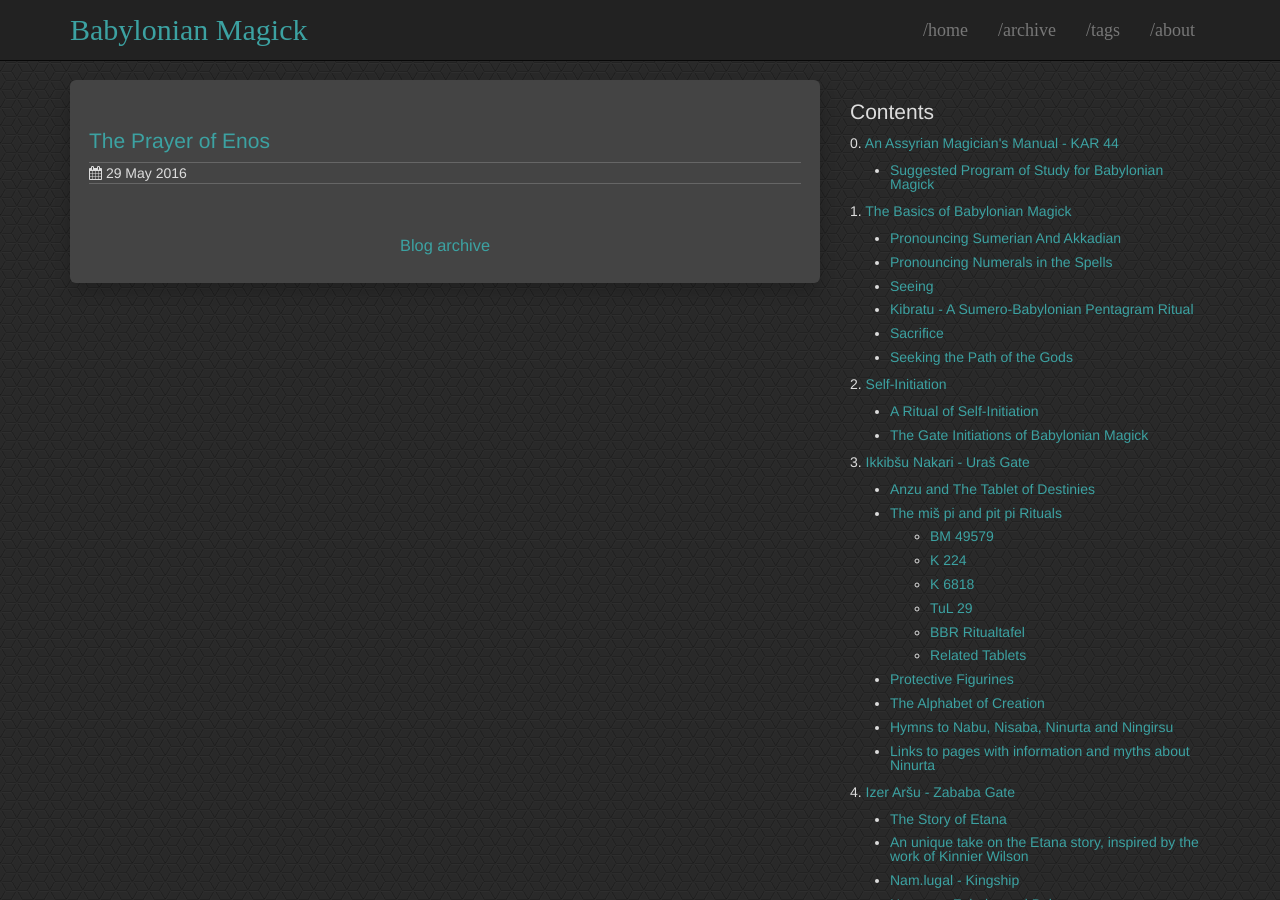
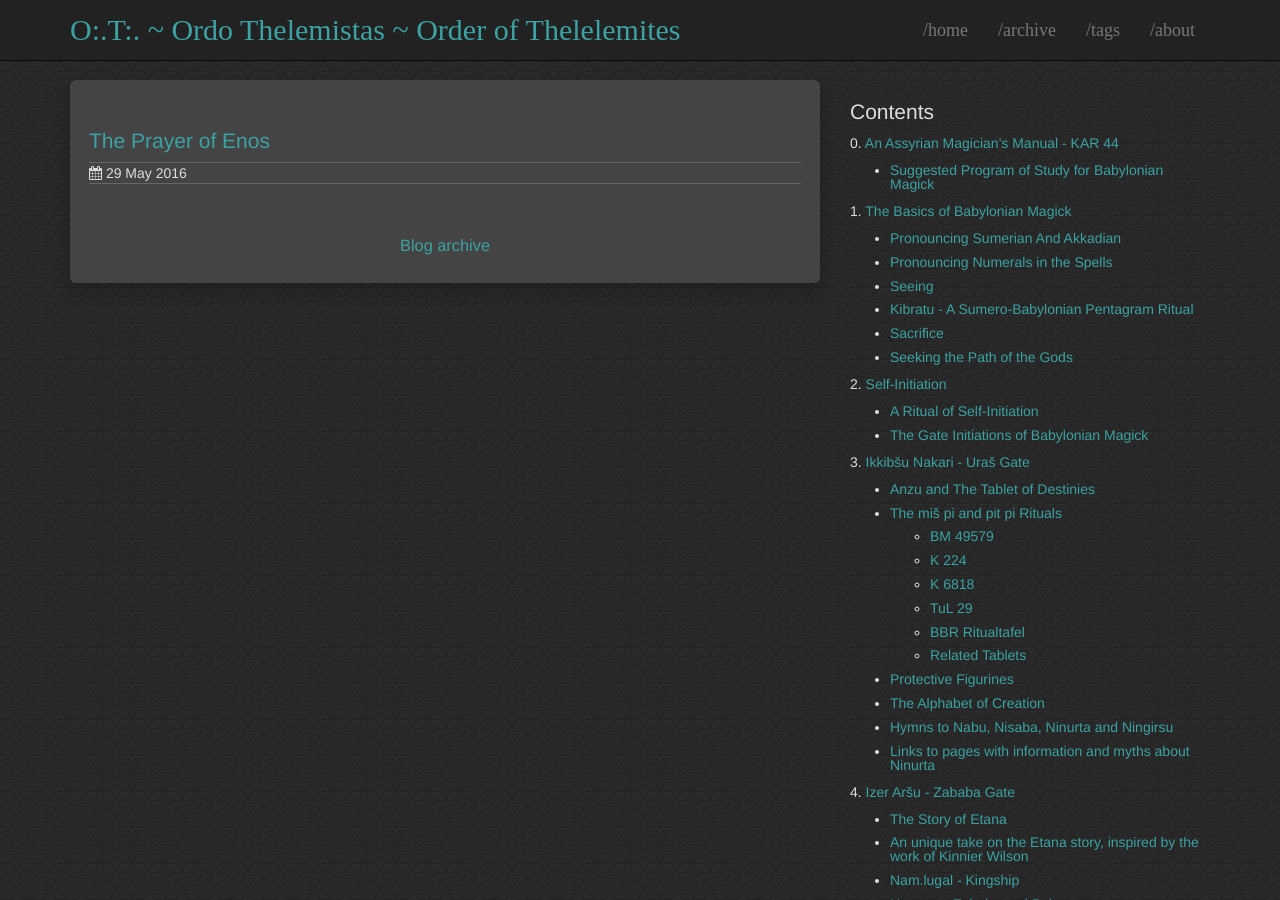
Before and after one commit to abaset/babylon, a Jekyll site: the page built from index.html, in a window 1280 px wide and 900 px high. Built offline with Jekyll 4.4.1, drawn with Linux system fonts in a browser that asks for light colours.

Commit message:
Update _config.yml

```diff
--- a/_config.yml
+++ b/_config.yml
@@ -1,7 +1,7 @@
 # Jekyll configuration
 
-name: Babylonian Magick
-description:
+name: O:.T:. ~ Ordo Thelemistas ~ Order of Thelelemites
+description: Our main Temple is Situated in Saskatoon, Saskatchewan, but we welcome everyone in the entire World from any Creed, Nation and Race.
 
 # Url is currently only used only for the RSS feed in feed.xml
 url:
```
